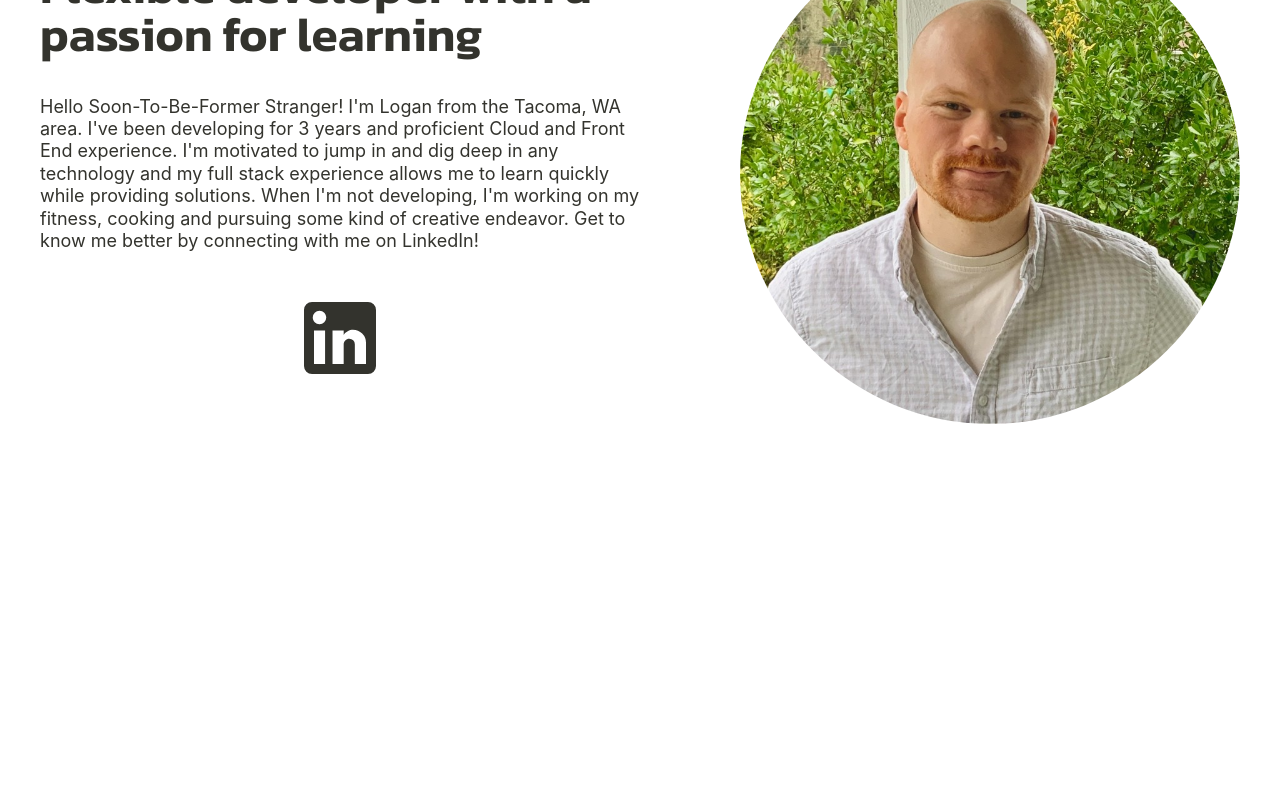
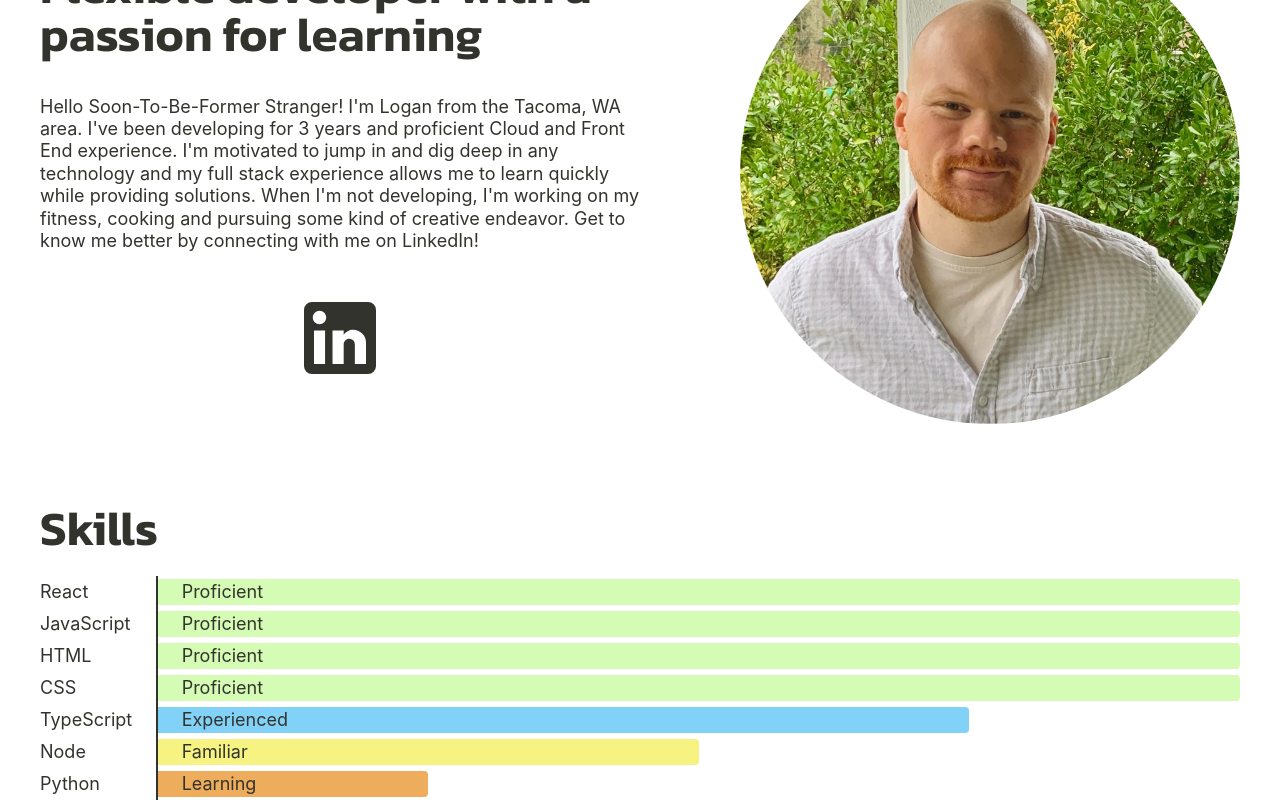
Before and after one commit to Lo-GR/portfoliov3, a React (Create React App) app: page / in a window 1280 px wide. Shown: the part 260-1060 px from the top of the page. Before the commit the page ends 840 px from the top, so only its background shows below. Built offline with nearby package versions, Linux system fonts and the light colour scheme.

Commit message:
refine skills graph

```diff
--- a/src/Components/BarGraph/Bar.tsx
+++ b/src/Components/BarGraph/Bar.tsx
@@ -1,4 +1,5 @@
 import React from 'react'
+import MainContainer from '../MainContainer/Index'
 
 type BarProps = {
   dataPoint: {
@@ -16,7 +17,7 @@ const Bar = ({ dataPoint }: BarProps) => {
       text = 'Learning'
       break
     case 2:
-      val = 'w-1/5 bg-sp-contrast-yellow-400'
+      val = 'w-1/2 bg-sp-contrast-yellow-400'
       text = 'Familiar'
       break
     case 3:
@@ -32,10 +33,19 @@ const Bar = ({ dataPoint }: BarProps) => {
   }
 
   return (
-    <div>
-      <div>
+    <div className='w-full h-8 flex items-center'>
+      {/* Axis description */}
+      <div className='w-32'>
+        <p className=''>
+          {dataPoint.name}
+        </p>
+      </div>
 
-      </div>
+      {/* Bar itself */}
+      <div className='h-full w-full flex items-center border-l-sp-text-300 border-l-2 border-solid'>
+        <div className={`${val} h-5/6 rounded-r`} />
+        <p className='absolute ml-6'>{text}</p>
+      </div >
 
     </div>
   )
--- a/src/Components/BarGraph/Index.tsx
+++ b/src/Components/BarGraph/Index.tsx
@@ -1,4 +1,4 @@
-import React from 'react'
+
 import Bar from './Bar'
 
 type BarGraphProps = {
@@ -10,7 +10,8 @@ type BarGraphProps = {
 
 const BarGraph = ({ data }: BarGraphProps) => {
   return (
-    <div className='w-full flex flex-col gap-6'>
+    <div className='w-full flex flex-col'>
+      <h2 className='mb-6'>Skills</h2>
       {data.map(d => {
         return <Bar dataPoint={d} />
       })}
--- a/src/Components/Body/Index.tsx
+++ b/src/Components/Body/Index.tsx
@@ -1,14 +1,18 @@
-import React from 'react'
 import MainContainer from '../MainContainer/Index'
 import About from '../About/Index'
+import BarGraph from '../BarGraph/Index'
+import { skillsData } from '../../Utils/content'
+
+
 
 type BodyProps = {}
 
 const Body = ({ }: BodyProps) => {
   return (
     <MainContainer>
-      <div className='w-full'>
+      <div className='w-full flex flex-col gap-20'>
         <About />
+        <BarGraph data={skillsData} />
       </div>
     </MainContainer>
 
--- a/src/Utils/content.tsx
+++ b/src/Utils/content.tsx
@@ -30,3 +30,34 @@ export const about = {
   title: "Flexible developer with a passion for learning",
   linkedin: "https://www.linkedin.com/in/lo-gr/"
 }
+
+export const skillsData = [
+  {
+    name: "React",
+    value: 4
+  },
+  {
+    name: "JavaScript",
+    value: 4
+  },
+  {
+    name: "HTML",
+    value: 4
+  },
+  {
+    name: "CSS",
+    value: 4
+  },
+  {
+    name: "TypeScript",
+    value: 3
+  },
+  {
+    name: "Node",
+    value: 2
+  },
+  {
+    name: "Python",
+    value: 1
+  },
+]
```
